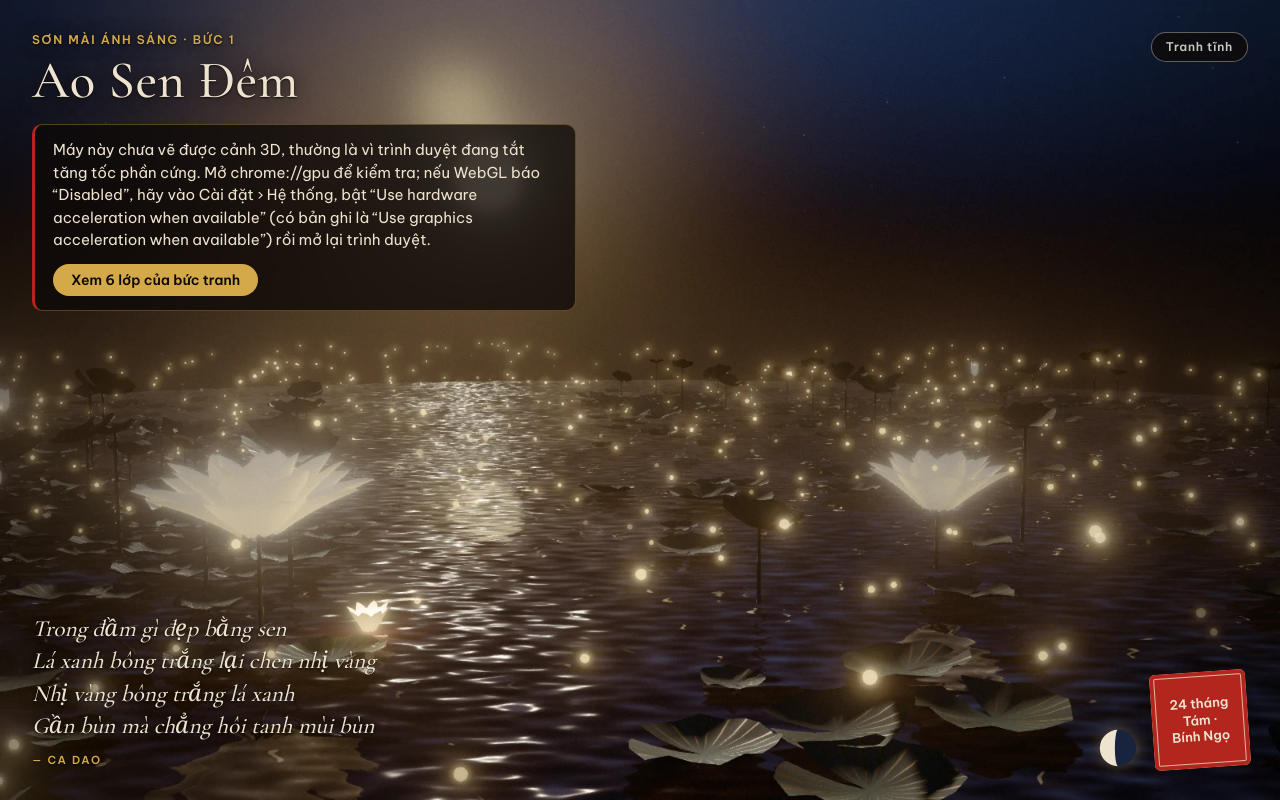
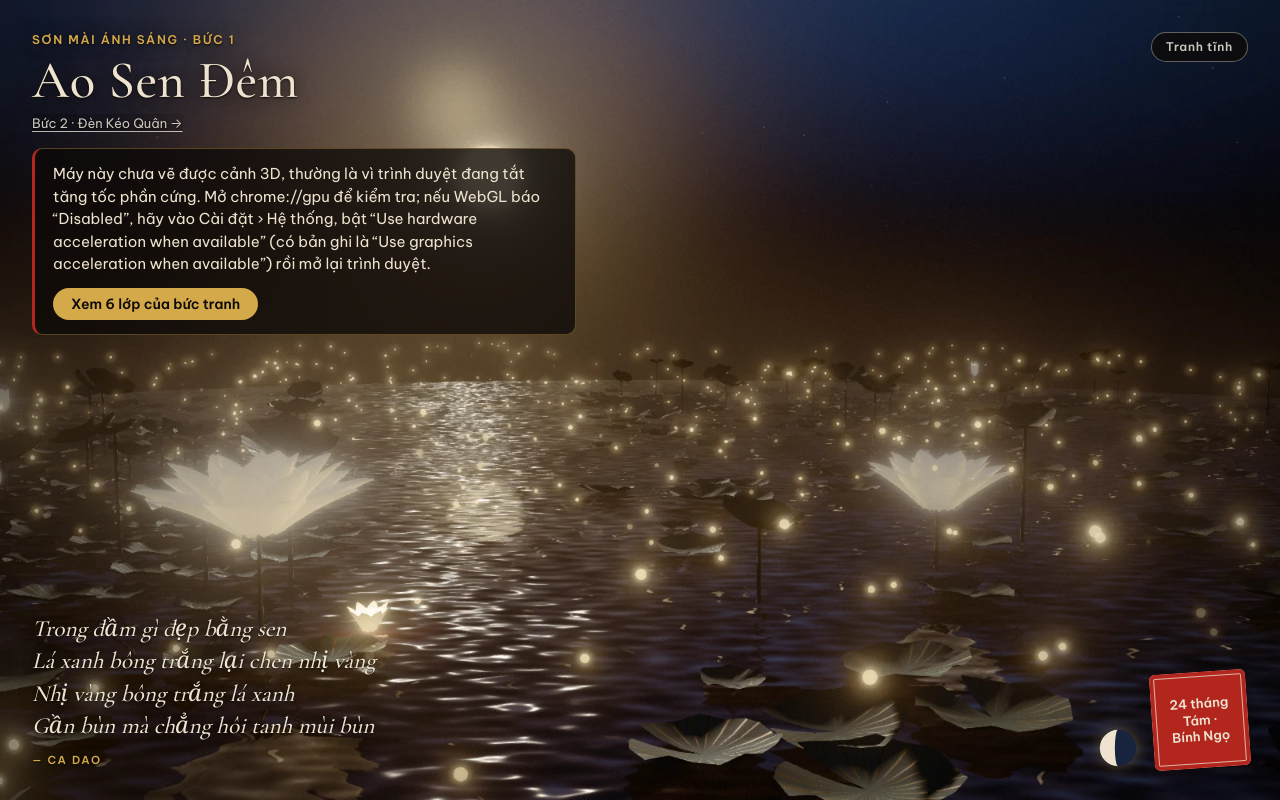
Before and after one commit to giabao2610/son-mai-anh-sang, a website built with Vite: page index.html in a window 1280 px wide. Built offline with nearby package versions, Linux system fonts and the light colour scheme.

Commit message:
feat: lật tranh giữa các bức (nav trong HTML tĩnh, link tương đối, test so registry)
- Mỗi trang có <nav class="series" aria-label="Các bức tranh"> ngay dưới <h1>: Bức 1 → "Bức 2 · Đèn Kéo Quân →",
  Bức 2 → "← Bức 1 · Ao Sen Đêm". Đích là đường dẫn tương đối; test HTML so link với registry (xếp theo meta.no).
- CSS ở shell.css: một hàng, chữ nhỏ màu bạc lá, cắt bằng dấu … khi hẹp. Link bật lại pointer-events (khung chữ tắt cho canvas):
  không có dòng này thì ở tầng tĩnh ảnh poster nhận cú bấm và link không bấm được (e2e lat-tranh bắt được).
- e2e/lat-tranh.spec.js (tầng tĩnh): đi qua lại giữa hai bức; ?poster ẩn link. a11y hai bức vẫn xanh.

Co-Authored-By: Claude Opus 5.5 <noreply@anthropic.com>

```diff
--- a/index.html
+++ b/index.html
@@ -33,6 +33,7 @@
         <header>
           <small>Sơn Mài Ánh Sáng · Bức 1</small>
           <h1>Ao Sen Đêm</h1>
+          <nav class="series" aria-label="Các bức tranh"><a rel="next" href="tranh/den-keo-quan/">Bức 2 · Đèn Kéo Quân →</a></nav>
         </header>
         <div class="badge-box">
           <button data-badge hidden type="button" aria-expanded="false" aria-controls="badge-note"></button>
--- a/src/styles/shell.css
+++ b/src/styles/shell.css
@@ -115,6 +115,30 @@ header h1 {
   font: 500 clamp(34px, 2.4vw + 22px, 64px) / 1.05 var(--serif);
   letter-spacing: 0.01em;
 }
+
+/* Lật tranh (GĐ 6): link tới bức kề trước và kề sau, HTML thuần nên chạy cả ở tầng tĩnh. Một hàng; màn hẹp thì cắt bằng dấu …
+   .frame tắt pointer-events cho canvas: link tự bật lại (khoảng trống của hàng vẫn là của canvas).
+   Không transform hay filter: header nằm trong khung có con position: fixed. ?poster ẩn cả .frame nên không cần luật riêng. */
+.series {
+  display: flex;
+  gap: 12px;
+  margin-top: 6px;
+  font: 400 13px/1.4 var(--sans);
+  color: var(--bac-la);
+  white-space: nowrap;
+  min-width: 0;
+}
+.series a {
+  pointer-events: auto;
+  overflow: hidden;
+  text-overflow: ellipsis;
+  color: inherit;
+  text-decoration: underline;
+  text-decoration-thickness: 1px;
+  text-underline-offset: 3px;
+}
+.series a:hover { color: var(--vang-la); }
+.series a:focus-visible { outline: 2px solid var(--vang-la-sang); outline-offset: 3px; }
 
 /* ── Huy hiệu tầng: chạm để đọc giải thích ──────────────────────────────────────────── */
 .badge-box { position: relative; flex-shrink: 0; }
```
Also changed, not shown: e2e/lat-tranh.spec.js (added, +23 -0 lines), tests/paintings/html.test.js (+37 -0 lines), tranh/den-keo-quan/index.html (+1 -0 lines).
